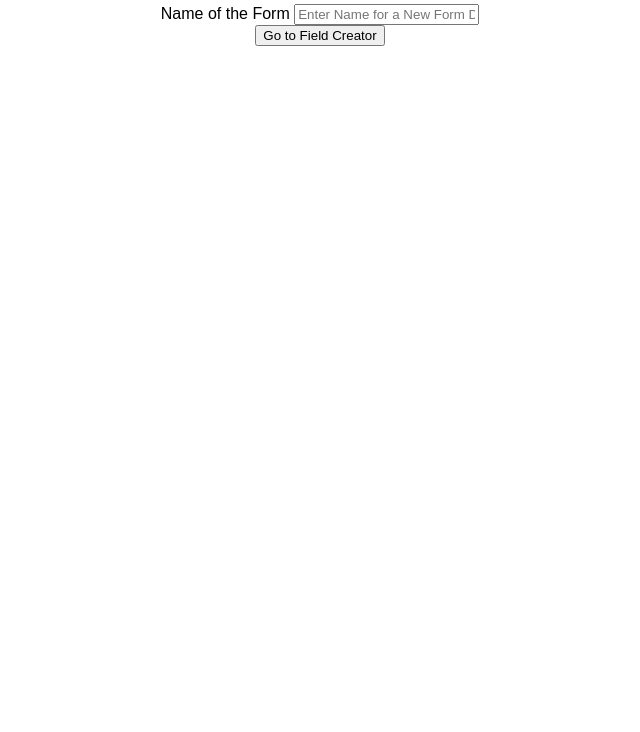
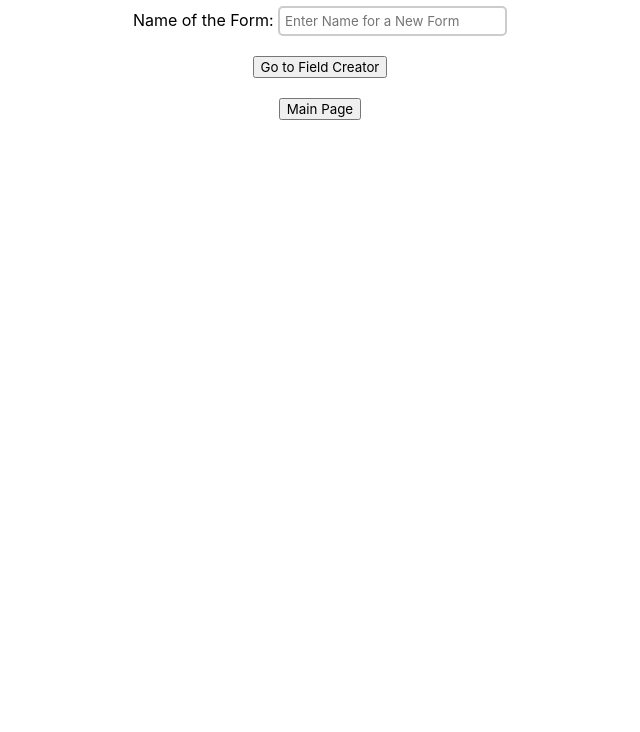
Before and after one commit to k4wawawo/FormCre, a website built with webpack: page dist/new-document.html in a window 1280 px wide. Shown: the part 84-816 px from the top of the page, without its empty margins (320-960 px from the left). Built offline with nearby package versions, Linux system fonts and the light colour scheme.

Commit message:
css+butt

```diff
--- a/dist/new-document.html
+++ b/dist/new-document.html
@@ -14,10 +14,12 @@
     <h1>Form Creator</h1>
 
     <form id="document-form">
-      <label for="dLabel">Name of the Form</label>
-      <input type="text" id="dLabel"  placeholder="Enter Name for a New Form Document" required />
-      <br />
+      <label for="dLabel">Name of the Form:</label>
+      <input type="text" id="dLabel"  placeholder="Enter Name for a New Form" required />
+      <br /><br />
       <input type="submit" value="Go to Field Creator" />
+      <br/><br/>
+      <button onclick="location.href='index.html'" type="button">Main Page</button>
     </form>
 
     <form id="field-form">
--- a/dist/styles.css
+++ b/dist/styles.css
@@ -1,5 +1,5 @@
 *{
-  font-family: Arial, Helvetica, sans-serif;
+  font-family: -apple-system, BlinkMacSystemFont, 'Segoe UI', Roboto, Oxygen, Ubuntu, Cantarell, 'Open Sans', 'Helvetica Neue', sans-serif;
 }
 
 .container {
@@ -8,6 +8,13 @@
  display: flex;
  flex-direction: column;
  align-items: center;
+}
+
+input[type=text] {
+  padding:5px;
+  border:2px solid #ccc;
+  -webkit-border-radius: 5px;
+  border-radius: 5px;
 }
 
 #field-form{
```
Also changed, not shown: dist/document-list.html (+2 -0 lines).
